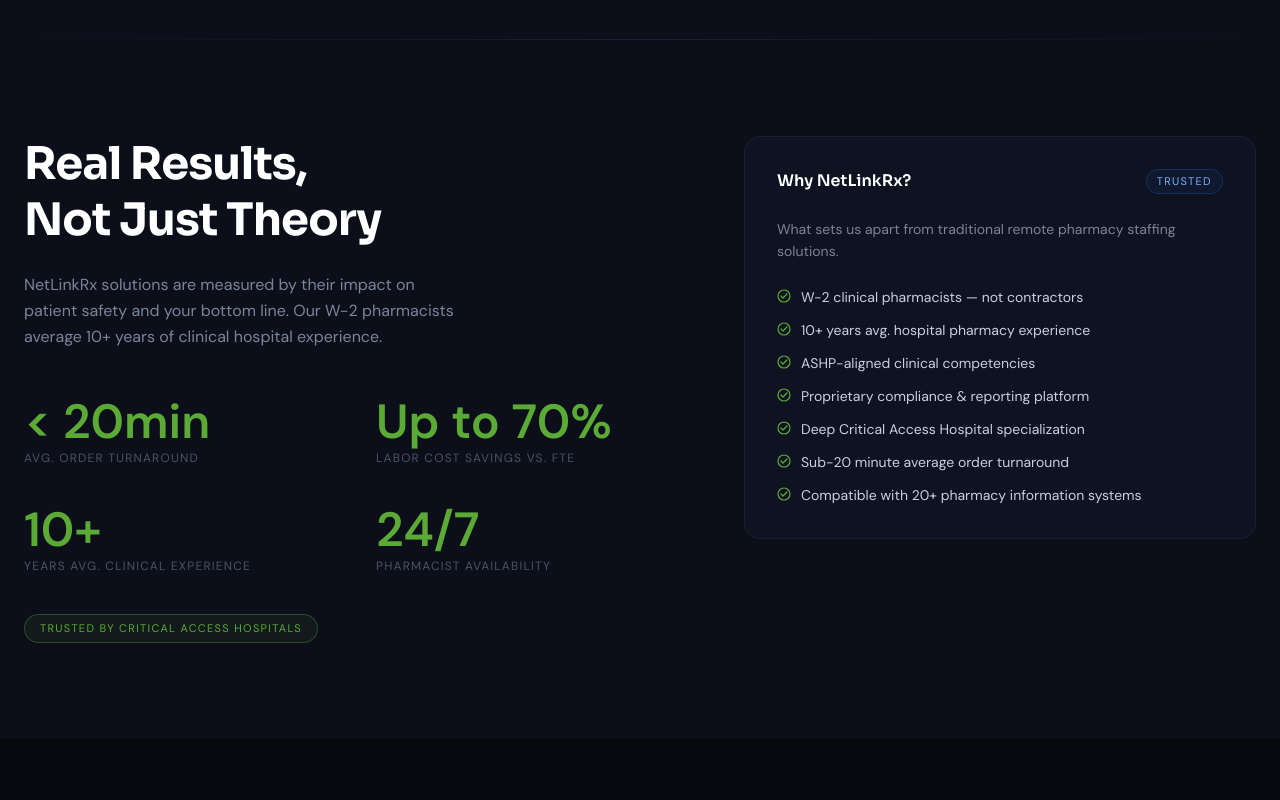
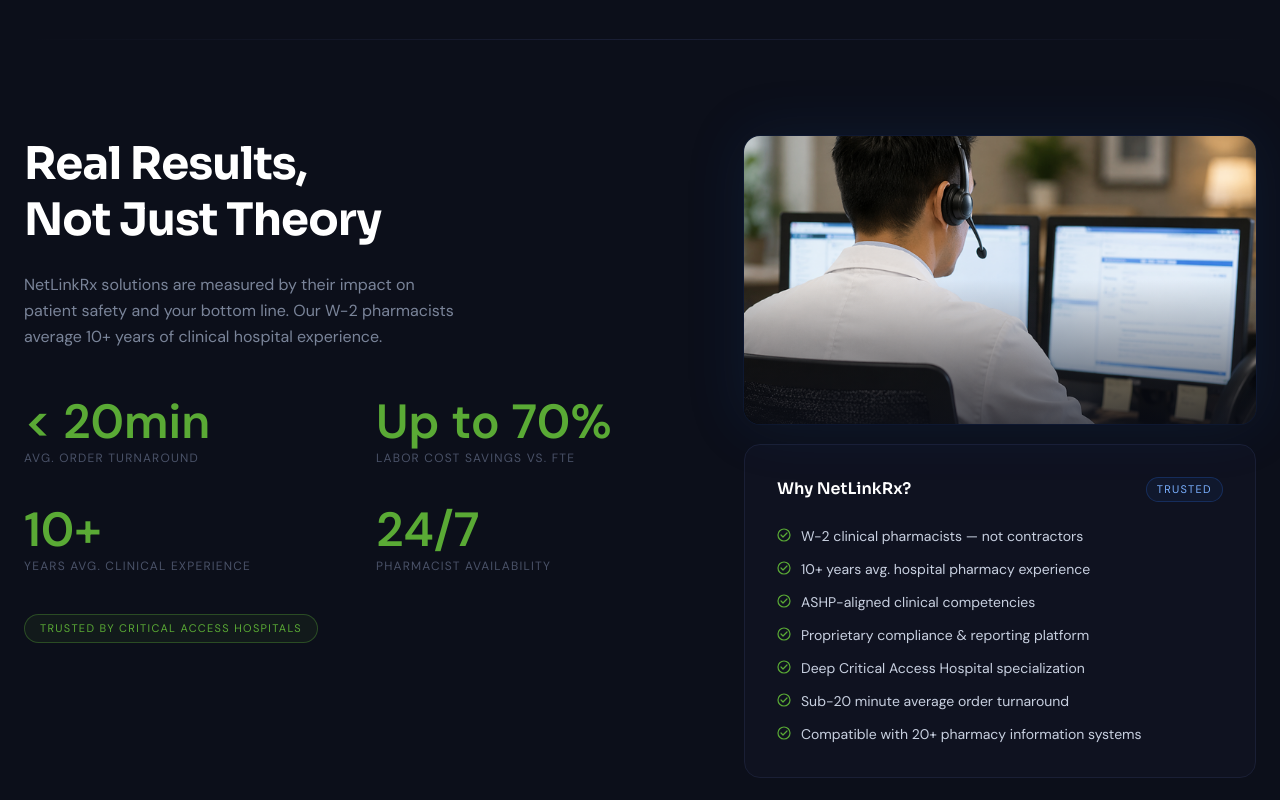
Before and after one commit to BoredPharmacist/noctuarx, a Next.js app: page / in a window 1280 px wide. Shown: the part 3480-4280 px from the top of the page. Built offline with nearby package versions, Linux system fonts and the light colour scheme.

Commit message:
Refactor Stats component layout and styles
Updated layout and styling for the Stats component, including adjustments to the grid and added a new image section.

```diff
--- a/components/Stats.tsx
+++ b/components/Stats.tsx
@@ -11,6 +11,7 @@
       <div className="section-divider mb-0" />
       <div className="max-w-7xl mx-auto pt-24">
         <div className="flex flex-col lg:flex-row gap-16 items-start">
+
           <div className="flex-1">
             <h2 className="text-white leading-tight mb-6"
               style={{ fontFamily: "'Sora', sans-serif", fontWeight: 700, fontSize: "clamp(2rem, 4vw, 2.8rem)", letterSpacing: "-0.02em" }}>
@@ -21,7 +22,7 @@
               bottom line. Our W-2 pharmacists average 10+ years of clinical hospital experience.
             </p>
 
-            <div className="grid grid-cols-2 gap-x-12 gap-y-10">
+            <div className="grid grid-cols-2 gap-x-12 gap-y-10 mb-10">
               {stats.map((s, i) => (
                 <div key={i}>
                   <div className="stat-number mb-1">{s.value}</div>
@@ -30,22 +31,30 @@
               ))}
             </div>
 
-            <div className="mt-10">
-              <span className="pill" style={{ borderColor: "rgba(90,170,53,0.35)", color: "#5aaa35", background: "rgba(90,170,53,0.08)" }}>
-                Trusted by Critical Access Hospitals
-              </span>
-            </div>
+            <span className="pill" style={{ borderColor: "rgba(90,170,53,0.35)", color: "#5aaa35", background: "rgba(90,170,53,0.08)" }}>
+              Trusted by Critical Access Hospitals
+            </span>
           </div>
 
-          <div className="flex-1 max-w-lg">
+          <div className="flex-1 max-w-lg flex flex-col gap-5">
+
+            <div className="relative rounded-2xl overflow-hidden hidden lg:block"
+              style={{ aspectRatio: "16/9", boxShadow: "0 0 60px rgba(30,79,163,0.15), 0 0 0 1px rgba(30,79,163,0.1)" }}>
+              {/* eslint-disable-next-line @next/next/no-img-element */}
+              <img
+                src="/stock3.png"
+                alt="Remote pharmacist reviewing medication orders"
+                style={{ width: "100%", height: "100%", objectFit: "cover", objectPosition: "center" }}
+              />
+              <div className="absolute inset-0 pointer-events-none"
+                style={{ background: "linear-gradient(to bottom, transparent 50%, rgba(12,15,26,0.7))" }} />
+            </div>
+
             <div className="rounded-2xl border border-[#1a1f35] bg-[#0f1220] p-8">
               <div className="flex items-center justify-between mb-6">
                 <p className="text-white font-semibold" style={{ fontFamily: "'Sora', sans-serif" }}>Why NetLinkRx?</p>
                 <span className="pill text-[10px]" style={{ padding: "3px 10px" }}>Trusted</span>
               </div>
-              <p className="text-[#7a8499] text-sm leading-relaxed mb-6">
-                What sets us apart from traditional remote pharmacy staffing solutions.
-              </p>
               <ul className="flex flex-col gap-3">
                 {[
                   "W-2 clinical pharmacists — not contractors",
@@ -66,6 +75,7 @@
                 ))}
               </ul>
             </div>
+
           </div>
         </div>
       </div>
```
